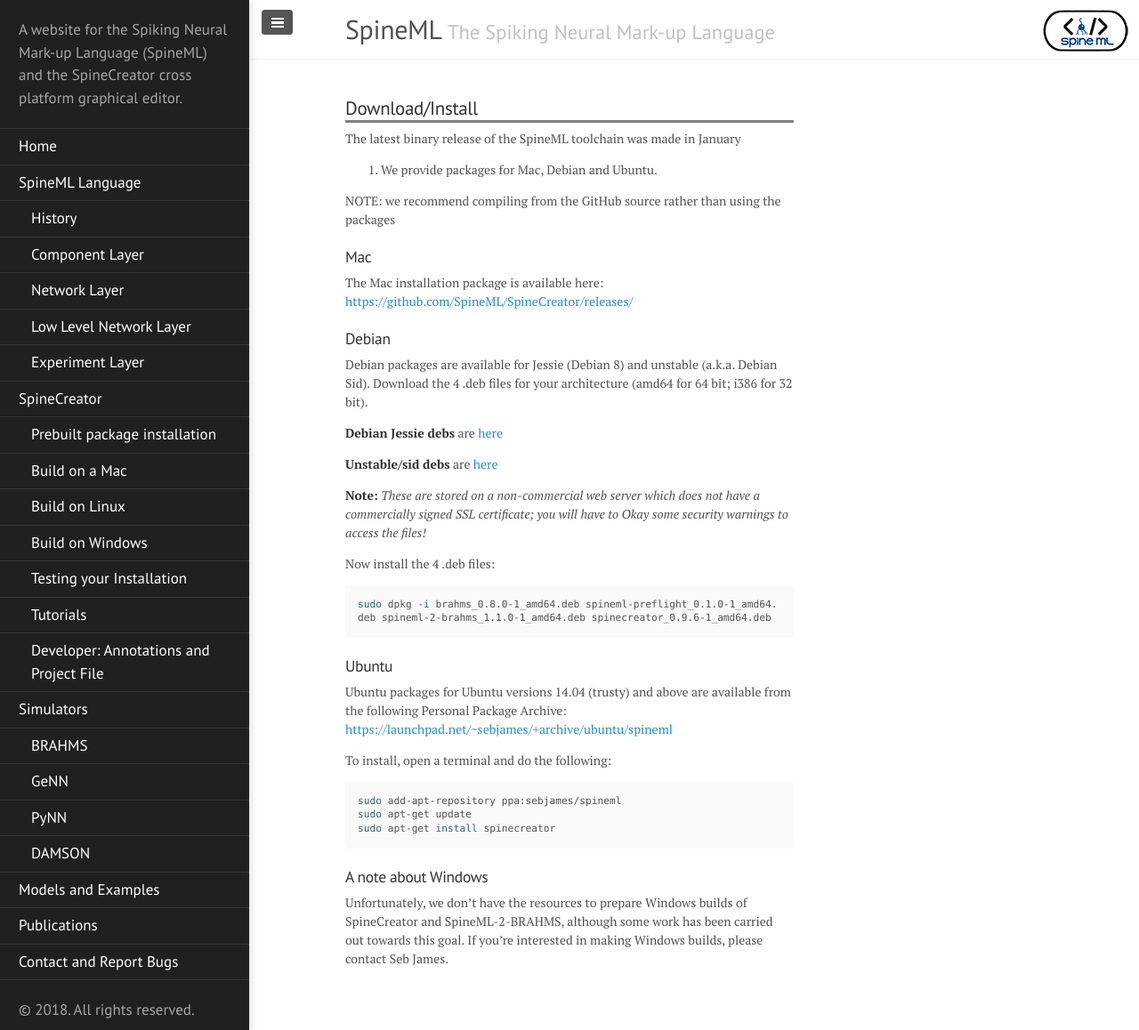
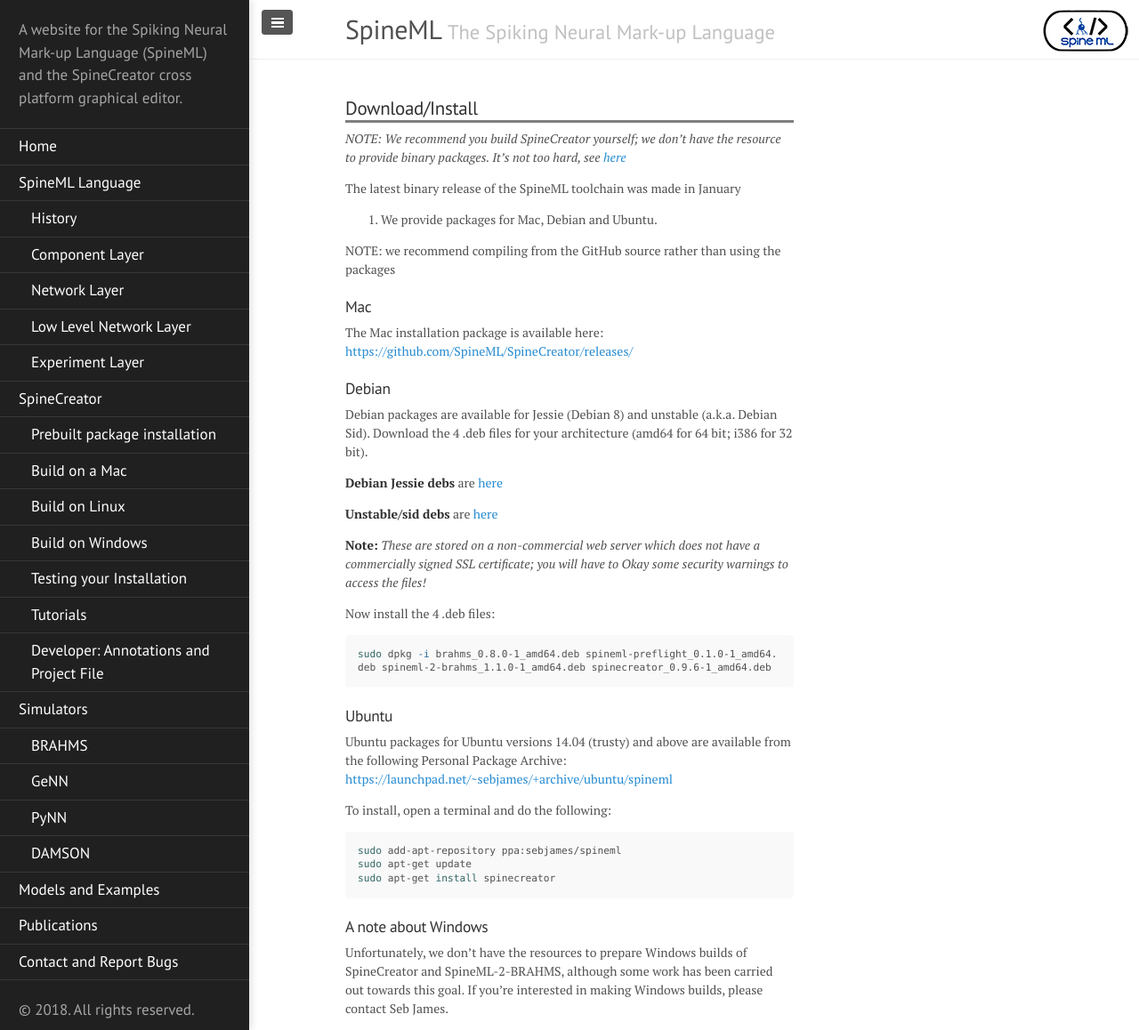
Before and after one commit to SpineML/spineml.github.io, a Jekyll site: the page built from spinecreator/download/index.md, in a window 1280 px wide and 1158 px high. Shown: the whole window at 89% size. Built offline with Jekyll 4.4.1, drawn with Linux system fonts in a browser that asks for light colours; nearby versions of some CDN libraries; library files that are not in the unit come from our copies.

Commit message:
Note about prebuilt binaries

```diff
--- a/spinecreator/download/index.md
+++ b/spinecreator/download/index.md
@@ -5,6 +5,9 @@
 
 Download/Install
 ----------------
+
+*NOTE: We recommend you build SpineCreator yourself; we don't have the
+ resource to provide binary packages. It's not too hard, see [here](spinecreator/sourcelin)*
 
 The latest binary release of the SpineML toolchain was made in January
 2016. We provide packages for Mac, Debian and Ubuntu.
```
